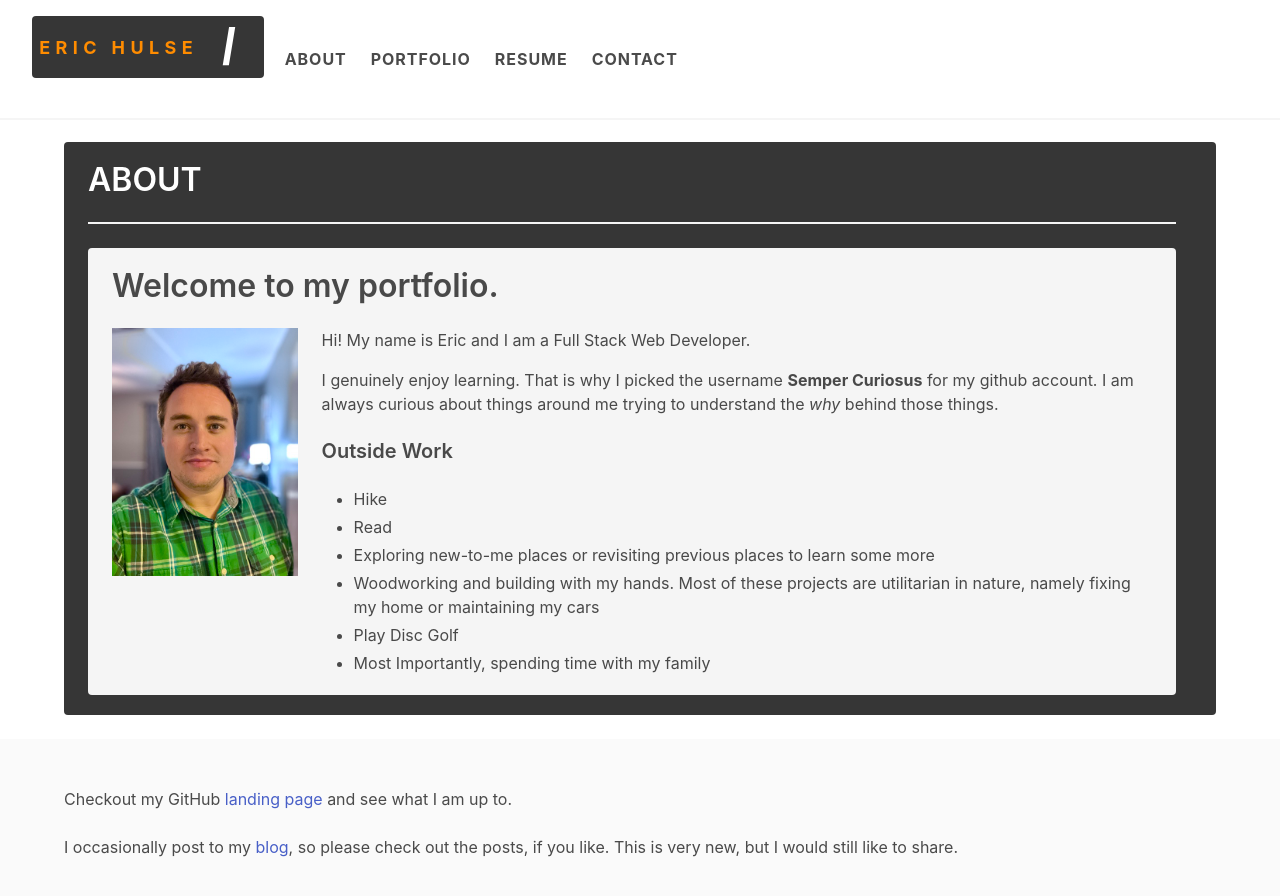
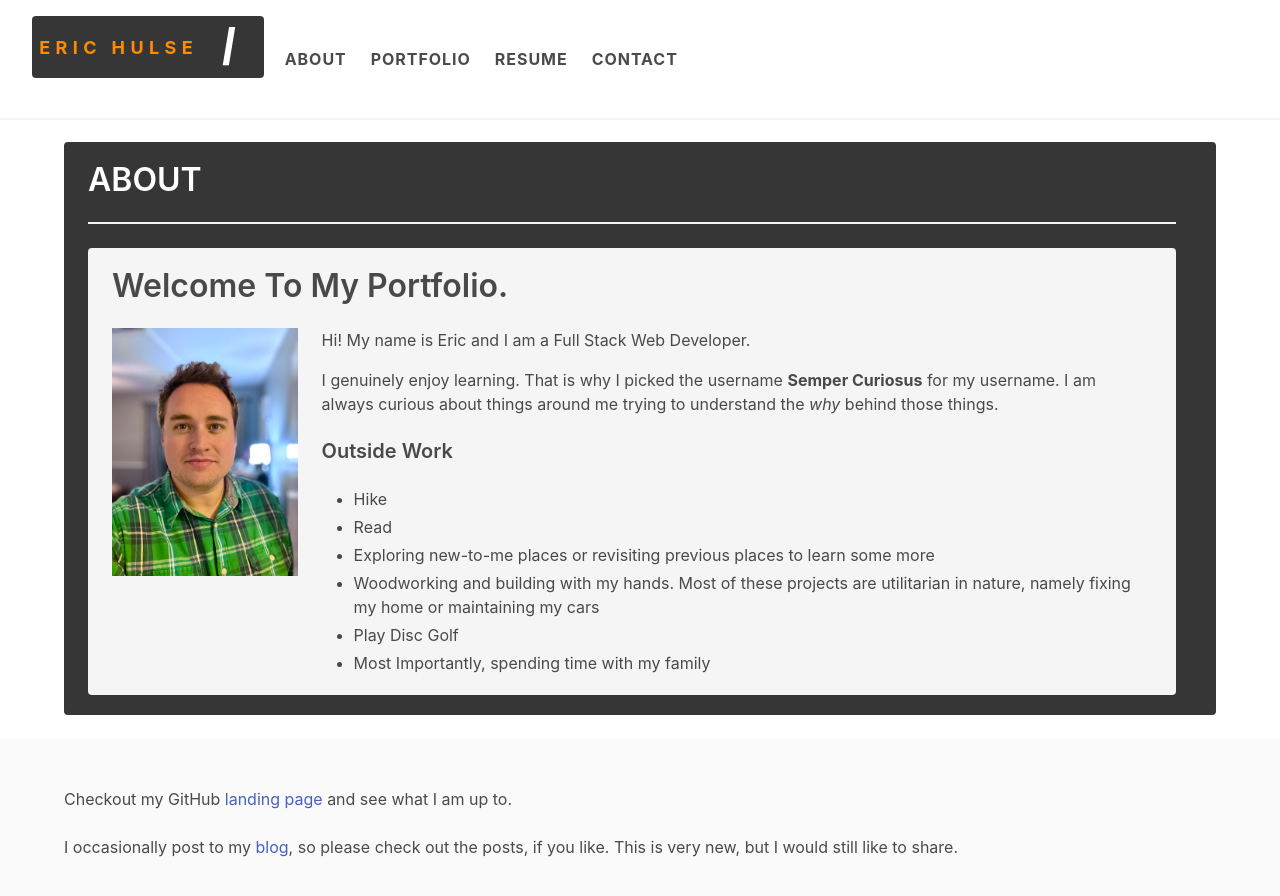
Before and after one commit to sempercuriosus/portfolio-v2, a React (Vite) app: page / in a window 1280 px wide. Shown: the top 896 px of the page. Built offline with nearby package versions, Linux system fonts and the light colour scheme.

Commit message:
added title case

```diff
--- a/src/components/About/about.jsx
+++ b/src/components/About/about.jsx
@@ -1,6 +1,7 @@
 import { Fragment } from 'react';
+import titleCase from '../../utils/titleCase';
 const devPicPath = '/src/assets/images/eric_developer_pic.jpeg';
-const welcomeMessage = 'Welcome to my portfolio.';
+const welcomeMessage = titleCase('Welcome to my portfolio.');
 
 function About() {
   document.title = 'About | Third Coast 🦡';
@@ -41,8 +42,8 @@ function About() {
 
                 <p>
                   I genuinely enjoy learning. That is why I picked the username{' '}
-                  <strong>Semper Curiosus</strong> for my github account. I am
-                  always curious about things around me trying to understand the{' '}
+                  <strong>Semper Curiosus</strong> for my username. I am always
+                  curious about things around me trying to understand the{' '}
                   <em>why</em> behind those things.
                 </p>
               </div>
```
